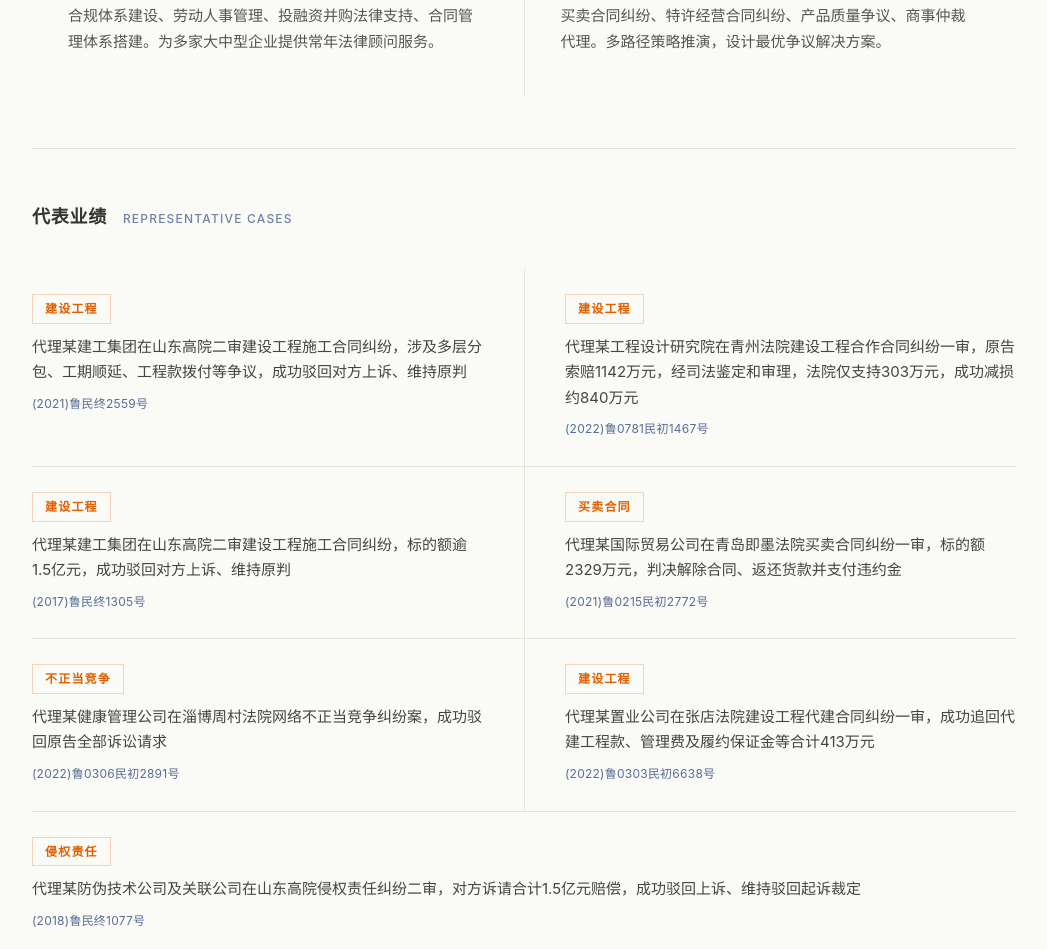
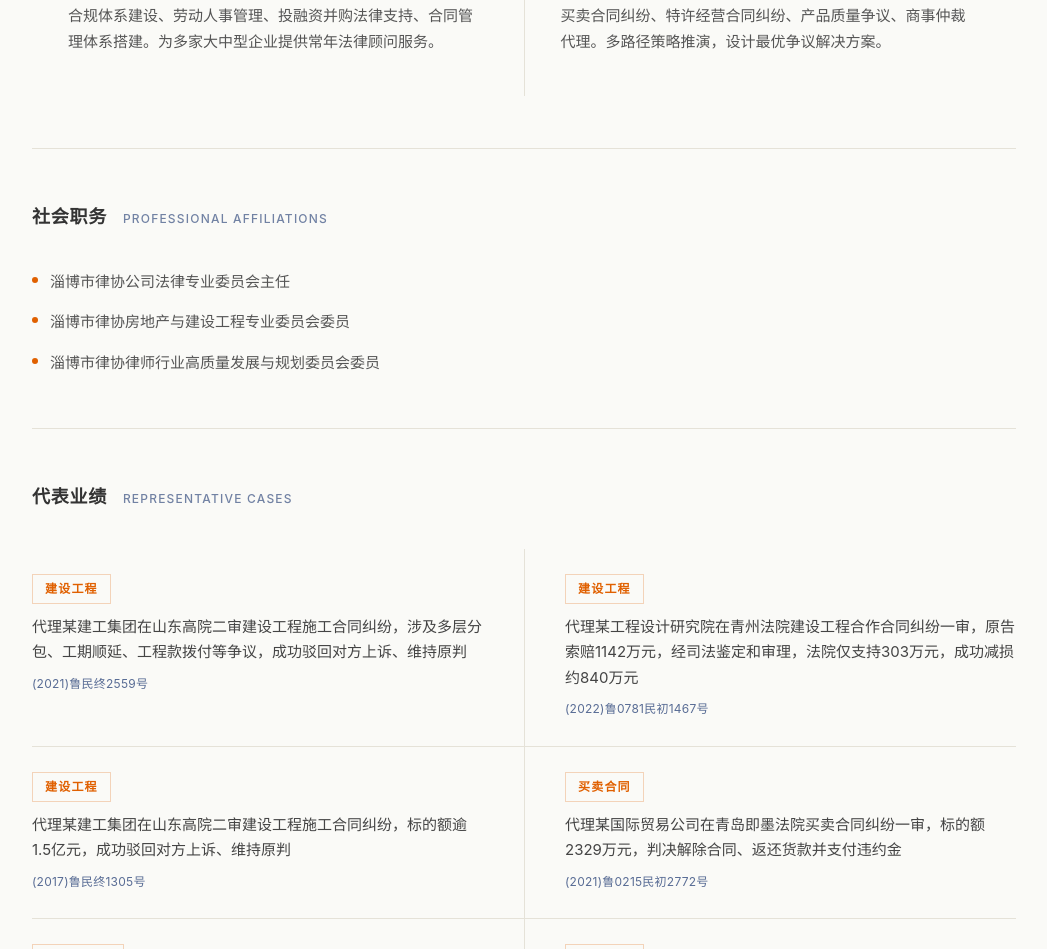
Before and after one commit to Guangyuyin1981/yin-guangyu-lawyer, a plain HTML site: page docs/index.html in a window 1280 px wide. Shown: the part 1208-2157 px from the top of the page, without its empty margins (116-1163 px from the left). Drawn offline with Linux system fonts and the light colour scheme.

Commit message:
主页补充社会职务与geo地理位置标记
- index.html：新增geo meta标签及JSON-LD GeoCoordinates坐标
- card.html：新增Person结构化数据（含社会职务）
- llms.txt：补充社会职务板块

```diff
--- a/docs/index.html
+++ b/docs/index.html
@@ -7,6 +7,10 @@
 <meta name="description" content="尹光玉，山东大地人律师事务所合伙人，执业证号13703200810672728。淄博建设工程律师、公司律师，10年+执业经验。">
 <meta name="keywords" content="淄博律师,淄博建设工程律师,淄博建工律师,淄博建筑律师,淄博公司律师,尹光玉,山东大地人律师事务所">
 <meta name="robots" content="index, follow">
+<meta name="geo.region" content="CN-SD">
+<meta name="geo.placename" content="淄博市">
+<meta name="geo.position" content="36.820;117.990">
+<meta name="ICBM" content="36.820, 117.990">
 <meta property="og:title" content="尹光玉 — 山东大地人律师事务所 · 合伙人">
 <meta property="og:description" content="淄博建设工程律师、公司律师，执业18年。">
 <meta property="og:type" content="profile">
@@ -25,7 +29,7 @@
   "image": "https://guangyuyin1981.github.io/yin-guangyu-lawyer/images/yin-guangyu.jpg",
   "telephone": "18653389596",
   "areaServed": [{"@type": "City", "name": "淄博"},{"@type": "AdministrativeArea", "name": "山东省"}],
-  "address": {"@type": "PostalAddress","streetAddress": "人民西路228号金融大厦","addressLocality": "淄博市","addressRegion": "山东省","addressCountry": "CN"},
+  "address": {"@type": "PostalAddress","streetAddress": "人民西路228号金融大厦","addressLocality": "淄博市","addressRegion": "山东省","addressCountry": "CN","geo": {"@type": "GeoCoordinates","latitude": 36.820,"longitude": 117.990}},
   "employee": {
     "@type": "Person","@id": "https://guangyuyin1981.github.io/yin-guangyu-lawyer/#person",
     "name": "尹光玉","familyName": "尹","givenName": "光玉","jobTitle": "合伙人律师",
@@ -33,6 +37,11 @@
     "url": "https://guangyuyin1981.github.io/yin-guangyu-lawyer/","image": "https://guangyuyin1981.github.io/yin-guangyu-lawyer/images/yin-guangyu.jpg",
     "telephone": "18653389596",
     "knowsAbout": ["建设工程法律","建设工程合同纠纷","工程款追索","实际施工人","工程造价鉴定","EPC合同","公司法","股权转让","出资责任","特许经营合同","买卖合同纠纷","企业合规","民商事诉讼","商事仲裁"],
+    "memberOf": [
+      {"@type": "Organization","name": "淄博市律协公司法律专业委员会","role": "主任"},
+      {"@type": "Organization","name": "淄博市律协房地产与建设工程专业委员会","role": "委员"},
+      {"@type": "Organization","name": "淄博市律协律师行业高质量发展与规划委员会","role": "委员"}
+    ],
     "worksFor": {
       "@type": "Organization","name": "山东大地人律师事务所",
       "description": "山东大地人律师事务所成立于1993年，淄博首批合伙制律所，全国优秀律师事务所。",
@@ -324,6 +333,31 @@
     line-height: 1.75;
   }
   .p-card.featured { border-left: 3px solid var(--orange); }
+
+  /* ====== 社会职务 ====== */
+  .duty-list {
+    display: flex;
+    flex-direction: column;
+    gap: 14px;
+  }
+  .duty-item {
+    display: flex;
+    align-items: flex-start;
+    gap: 12px;
+  }
+  .duty-dot {
+    width: 6px;
+    height: 6px;
+    border-radius: 50%;
+    background: var(--orange);
+    margin-top: 8px;
+    flex-shrink: 0;
+  }
+  .duty-text {
+    font-size: 15px;
+    color: var(--fg-secondary);
+    line-height: 1.75;
+  }
 
   /* ====== 代表业绩 ====== */
   .case-grid {
@@ -737,6 +771,30 @@
 
 <div class="section-divider"><hr></div>
 
+<!-- ====== 社会职务 ====== -->
+<section>
+  <div class="section-head">
+    <span class="sec-label-cn">社会职务</span>
+    <span class="sec-label-en">PROFESSIONAL AFFILIATIONS</span>
+  </div>
+  <div class="duty-list">
+    <div class="duty-item">
+      <span class="duty-dot"></span>
+      <span class="duty-text">淄博市律协公司法律专业委员会主任</span>
+    </div>
+    <div class="duty-item">
+      <span class="duty-dot"></span>
+      <span class="duty-text">淄博市律协房地产与建设工程专业委员会委员</span>
+    </div>
+    <div class="duty-item">
+      <span class="duty-dot"></span>
+      <span class="duty-text">淄博市律协律师行业高质量发展与规划委员会委员</span>
+    </div>
+  </div>
+</section>
+
+<div class="section-divider"><hr></div>
+
 <!-- ====== 代表业绩 ====== -->
 <section>
   <div class="section-head">
```
Also changed, not shown: docs/card.html (+27 -0 lines), docs/llms.txt.
